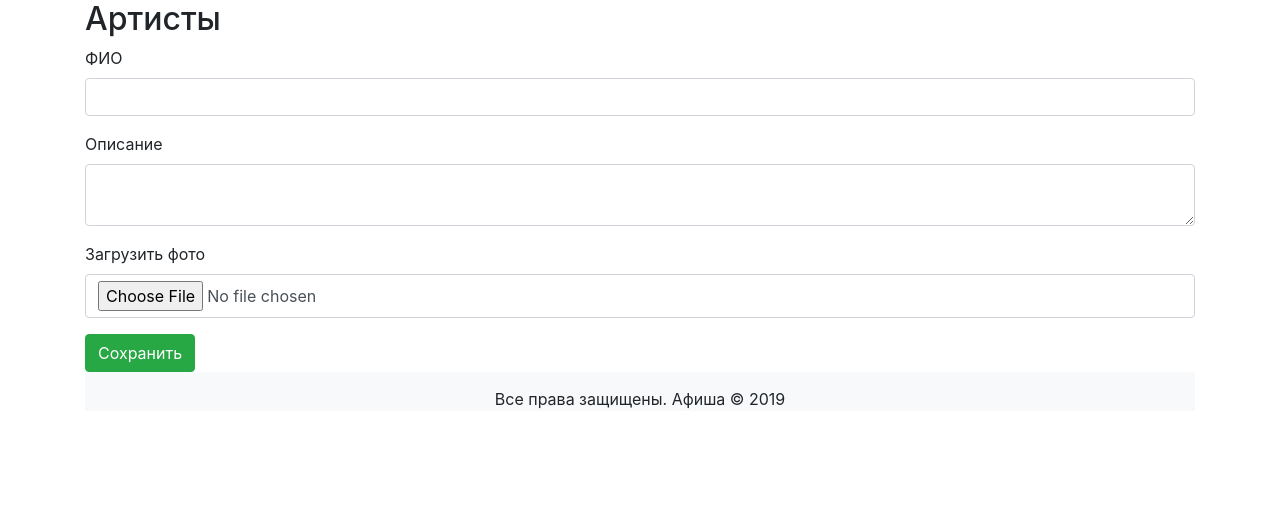
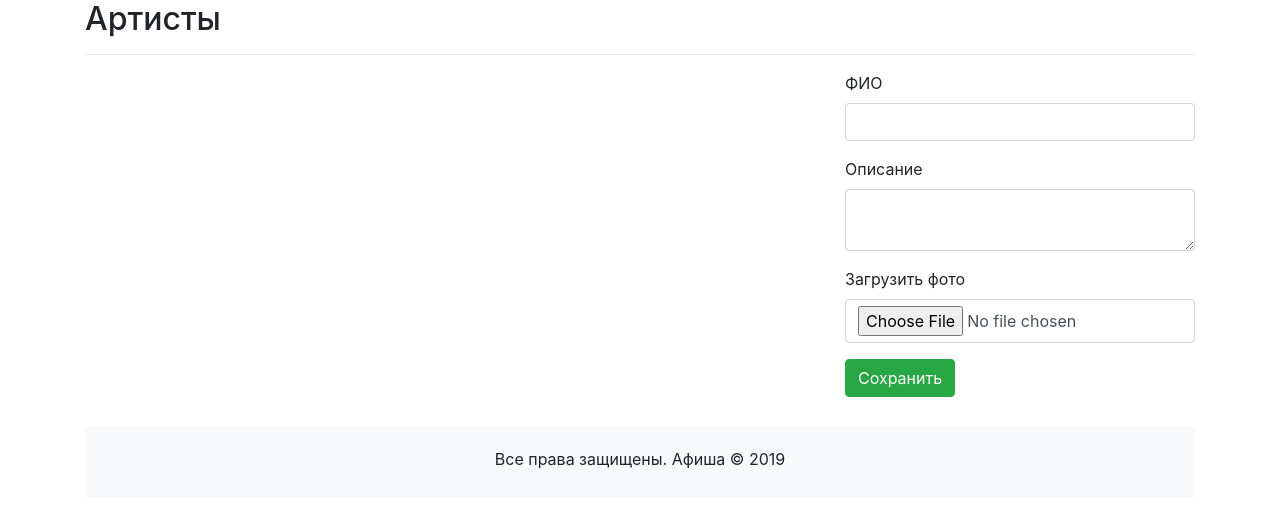
Before and after one commit to Yurij2015/afisha, a PHP site: page /public/artists.php in a window 1280 px wide. Shown: the part 58-566 px from the top of the page. Run offline with PHP 8.4, Linux system fonts and the light colour scheme.

Commit message:
midified artists page

```diff
--- a/js/script.js
+++ b/js/script.js
@@ -1,3 +1,11 @@
+async function addArtist() {
+    let response = await fetch('addartist.php', {
+        method: 'POST',
+        body: new FormData(artistForm)
+    });
+    let result = await response.text();
+}
+
 //загружает список после добавления
 function showArtist() {
     let getartist;
@@ -15,11 +23,3 @@
     getartist.open("GET", "getartist.php", true);
     getartist.send();
 }
-
-async function addArtist() {
-    let response = await fetch('addartist.php', {
-        method: 'POST',
-        body: new FormData(artistForm)
-    });
-    let result = await response.json();
-}
--- a/public/Artist.php
+++ b/public/Artist.php
@@ -17,7 +17,7 @@
     }
 
     public function description() {
-        return "<p>$this->description</p>" . "<br>";
+        return "<p>$this->description</p>";
     }
 
 }
--- a/public/artists.php
+++ b/public/artists.php
@@ -5,11 +5,16 @@
     <div class="col-md-12">
         <?= "<h2>" . $title . "</h2>";
         ?>
+        <hr>
+        <div class="row">
+            <div class="col-md-8">
                 <div id="artist">
                     <?php
                     //            require_once "getartist.php";
                     ?>
                 </div>
+            </div>
+            <div class="col-md-4">
                 <form method="post" enctype="multipart/form-data" id="artistForm">
                     <div class="form-group">
                         <label for="name">ФИО</label>
@@ -23,8 +28,12 @@
                         <label for="email">Загрузить фото</label>
                         <input type="file" class="form-control" name="fileToUpload" id="fileToUpload">
                     </div>
-            <button type="button" class="btn btn-success" onclick="addArtist(); showArtist() ">Сохранить</button>
+                    <button type="button" class="btn btn-success" onmousedown="addArtist()" onclick="showArtist() ">
+                        Сохранить
+                    </button>
                 </form>
+            </div>
+        </div>
     </div>
 </div>
 
--- a/public/footer.php
+++ b/public/footer.php
@@ -1,4 +1,4 @@
-<div class="text-center  container bg-light" style="padding-top: 15px;">
+<div class="text-center  container bg-light" style="padding: 20px 0 10px 0; margin-top: 30px;">
     <p><?php echo "Все права защищены. Афиша &copy; " . " " . date("Y"); ?>
     </p>
 </div>
```
Also changed, not shown: public/addartist.php (+9 -1 lines), public/getartist.php (+8 -2 lines), 1 other file. Lines whose indentation alone changed are shown as unchanged.
